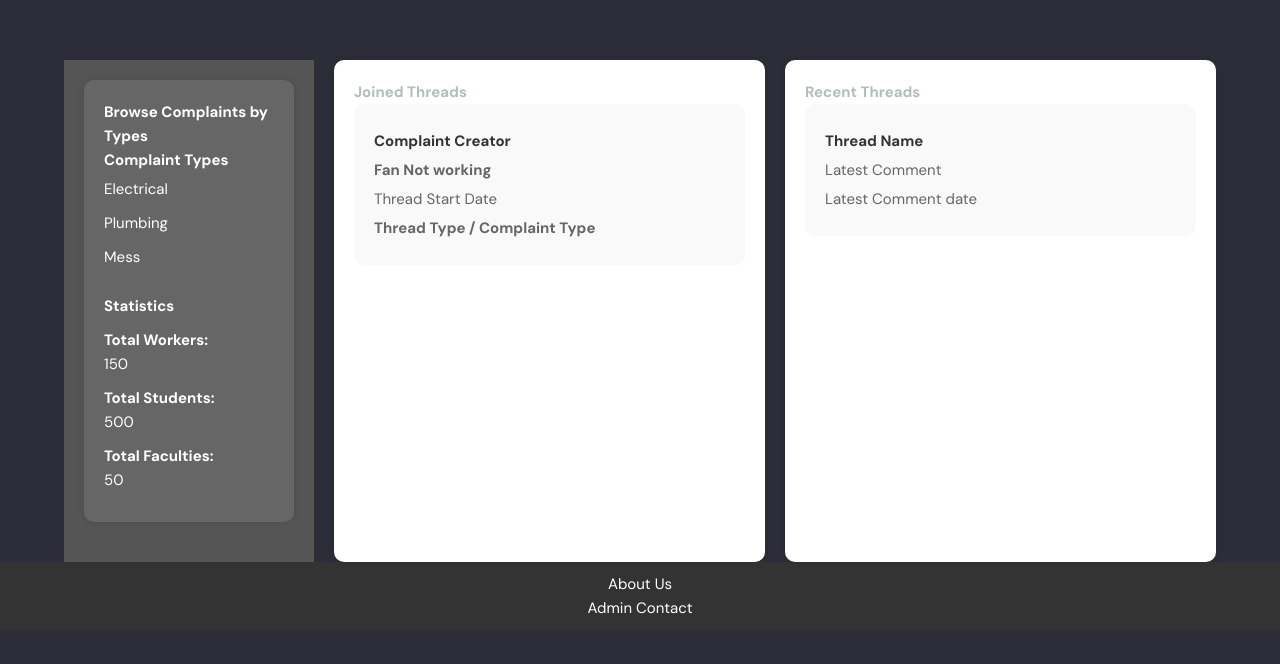
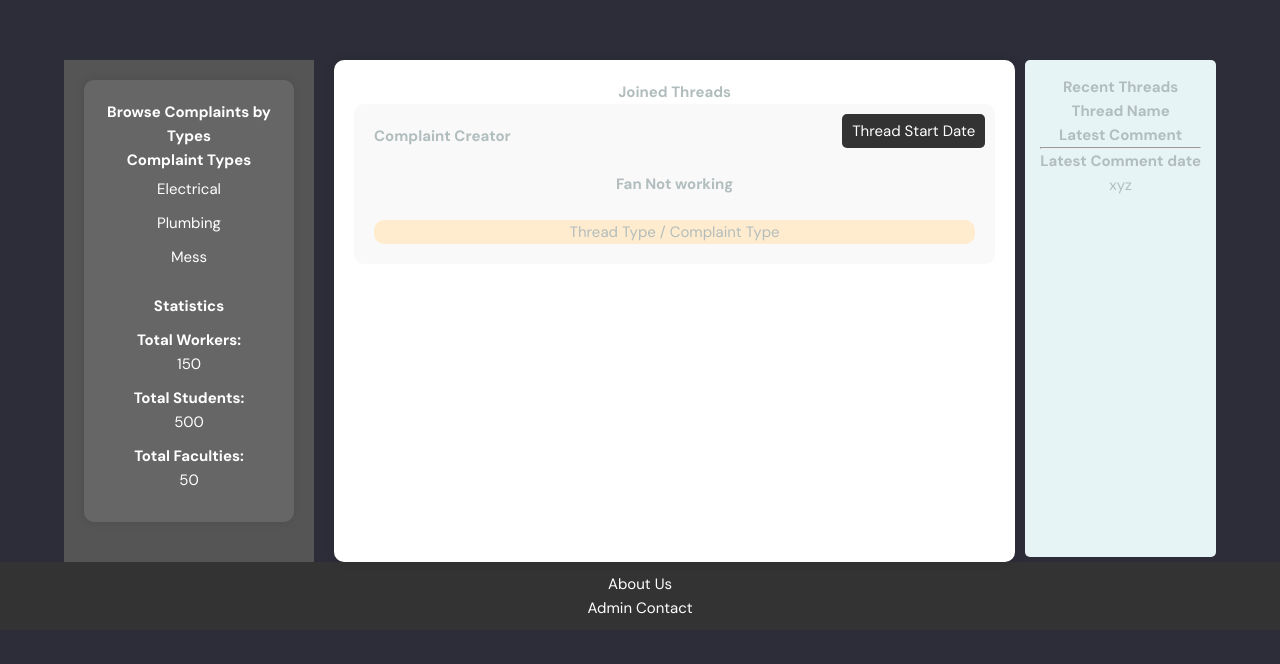
Before and after one commit to Jassi-Gill/theComplaintEngine, a Django app: page /home-page/ in a window 1280 px wide. Shown: the part 136-800 px from the top of the page. Run offline with Django 5.2, Linux system fonts and the light colour scheme.

Commit message:
home page

```diff
--- a/theEngine/base/templates/base/home_page.html
+++ b/theEngine/base/templates/base/home_page.html
@@ -44,21 +44,28 @@
         <div class="panel">
             <!-- Content in the main container -->
         </div>
-        <div class="parent Joined-Threads">
-            <h2>Joined Threads</h2>
+        <div class="parent-Joined-Threads">
+            <center>
+                <h1>Joined Threads</h1>
+            </center>
             <div class="Thread">
-                <h3>Complaint Creator</h3>
-                <h4 id="thread-name">Fan Not working</h4>
-                <p>Thread Start Date</p>
-                <h6>Thread Type / Complaint Type</h6>
+                <h2>Complaint Creator</h2><br>
+                <center>
+                    <h4 class="thread-name">Fan Not working</h4>
+                </center>
+                <br>
+                <div class="startdate">Thread Start Date</div>
+                <div class="threadtype">Thread Type / Complaint Type</div>
             </div>
         </div>
-        <div class="parent recent-threads">
-            <h2>Recent Threads</h2>
-            <div class="Recent-Thread">
+        <div class="parent-recent-threads">
+            <h1>Recent Threads</h1>
+            <div class="recent-thread">
                 <h2>Thread Name</h2>
-                <p>Latest Comment</p>
-                <p>Latest Comment date</p>
+                <h4>Latest Comment</h4>
+                <hr>
+                <h4>Latest Comment date</h4>
+                <label>xyz</label>
             </div>
         </div>
     </div>
--- a/theEngine/static/styles/home_page.css
+++ b/theEngine/static/styles/home_page.css
@@ -12,7 +12,8 @@ body {
     justify-content: space-between;
     align-items: center;
     padding: 10px 20px;
-    z-index: 1000; /* Ensures the navbar stays on top of other content */
+    z-index: 1000;
+    /* Ensures the navbar stays on top of other content */
 }
 
 .icons {
@@ -21,6 +22,30 @@ body {
     cursor: pointer;
     font-size: 1.5em;
     color: white;
+}
+
+.join {
+    text-decoration: double;
+}
+
+.startdate {
+    position: absolute;
+    top: 10px;
+    right: 10px;
+    background-color: #333;
+    color: white;
+    padding: 5px 10px;
+    /* Padding */
+    border-radius: 5px;
+    /* Rounded corners */
+}
+
+.threadtype {
+    text-align: center;
+    background-color: blanchedalmond;
+    text-decoration: double;
+    text-shadow: #333;
+    border-radius: 10px;
 }
 
 .search-container {
@@ -48,24 +73,30 @@ body {
 
 .container {
     display: flex;
-    padding-top: 60px; /* Adjust this padding to make space for the navbar */
+    padding-top: 60px;
+    /* Adjust this padding to make space for the navbar */
 }
 
 .panel-container {
-    flex: 0 0 250px; /* Set the width of the panel */
-    overflow-y: auto; /* Enable scrolling for the panel */
-    background-color: #555; /* Change the color of the panel */
+    flex: 0 0 250px;
+    /* Set the width of the panel */
+    overflow-y: auto;
+    /* Enable scrolling for the panel */
+    background-color: #555;
+    /* Change the color of the panel */
     color: white;
     padding: 20px;
 }
 
 .panel-content {
+    text-align: center;
     padding: 20px;
     background-color: #666;
     border-radius: 10px;
     box-shadow: 0 0 10px rgba(0, 0, 0, 0.1);
     margin-bottom: 20px;
-    overflow-y: auto; /* Add scrollbar for vertical overflow */
+    overflow-y: auto;
+    /* Add scrollbar for vertical overflow */
 }
 
 .complaints ul {
@@ -87,6 +118,8 @@ body {
 
 .statistics {
     margin-top: 20px;
+    text-align: center;
+    text-decoration: rgb(174, 136, 109);
 }
 
 .statistics h3 {
@@ -105,30 +138,47 @@ body {
 }
 
 /* Preserve the styling for Joined Threads and Recent Threads */
-.parent {
-    flex: 1;
+.parent-Joined-Threads {
+    flex: 2;
+    /* Increase flex value to widen */
     margin-left: 20px;
     padding: 20px;
     background-color: white;
     border-radius: 10px;
     box-shadow: 0 0 10px rgba(0, 0, 0, 0.1);
+    position: relative;
+    /* Add position relative for absolute positioning */
 }
 
-.Thread, .Recent-Thread {
+.Thread {
     padding: 20px;
     background-color: #f9f9f9;
     border-radius: 10px;
     margin-bottom: 20px;
+
+    position: relative;
+    /* Add position relative for absolute positioning */
 }
 
-.Thread h3, .Thread h4, .Thread p, .Thread h6, .Recent-Thread h2, .Recent-Thread p {
-    margin: 5px 0;
+.Thread .startdate {
+    position: absolute;
+    top: 10px;
+    right: 10px;
+    background-color: #333;
+    color: white;
+    padding: 5px 10px;
+    border-radius: 5px;
 }
 
-.Thread h3, .Recent-Thread h2 {
-    color: #333;
+.parent-recent-threads {
+    text-align: center;
+    padding: 15px;
+    background-color: #e7f4f5;
+    border-radius: 5px;
+    margin-bottom: 5px;
+    margin-left: 10px;
 }
 
-.Thread h4, .Thread p, .Thread h6, .Recent-Thread p {
-    color: #666;
+.recrent-thread {
+    background-color: #4CAF50;
 }
```
Also changed, not shown: theEngine/db.sqlite3.
